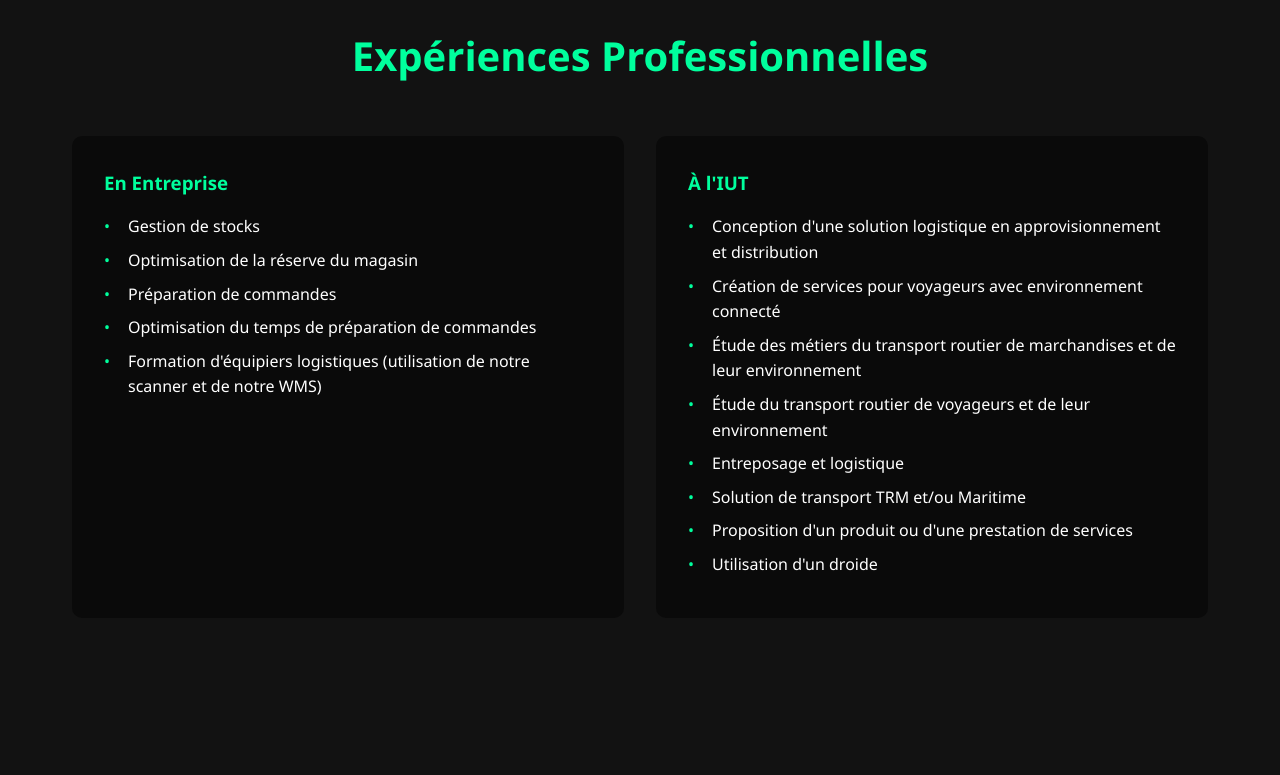
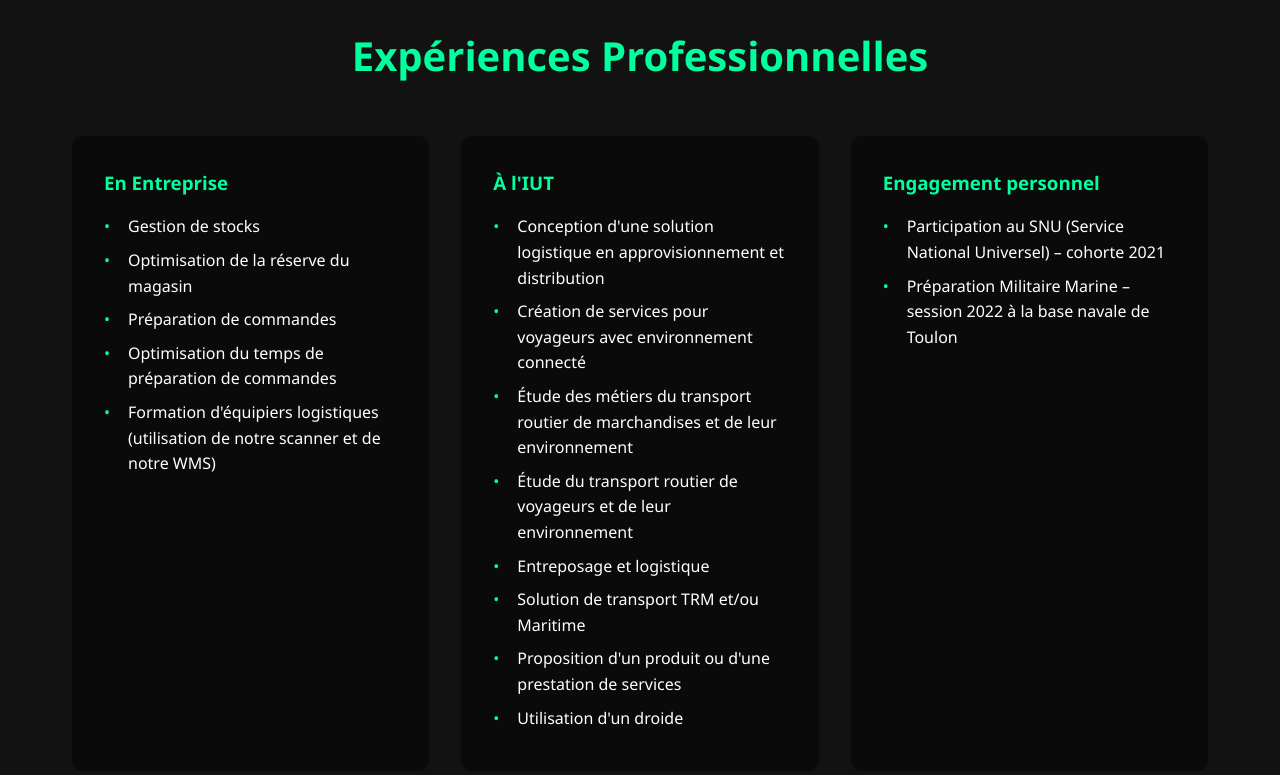
Before and after one commit to Sihtta/quick-portfolio, a plain HTML site: page index.html in a window 1280 px wide. Shown: the part 2300-3075 px from the top of the page. Drawn offline with Linux system fonts and the light colour scheme.

Commit message:
Rajout d'informations

```diff
--- a/index.html
+++ b/index.html
@@ -110,6 +110,13 @@
                     <li>Utilisation d'un droide</li>
                 </ul>
             </div>
+            <div class="experience-card">
+                <h3>Engagement personnel</h3>
+                <ul>
+                    <li>Participation au SNU (Service National Universel) – cohorte 2021</li>
+                    <li>Préparation Militaire Marine – session 2022 à la base navale de Toulon</li>
+                </ul>
+            </div>
         </div>
     </section>
 
```
